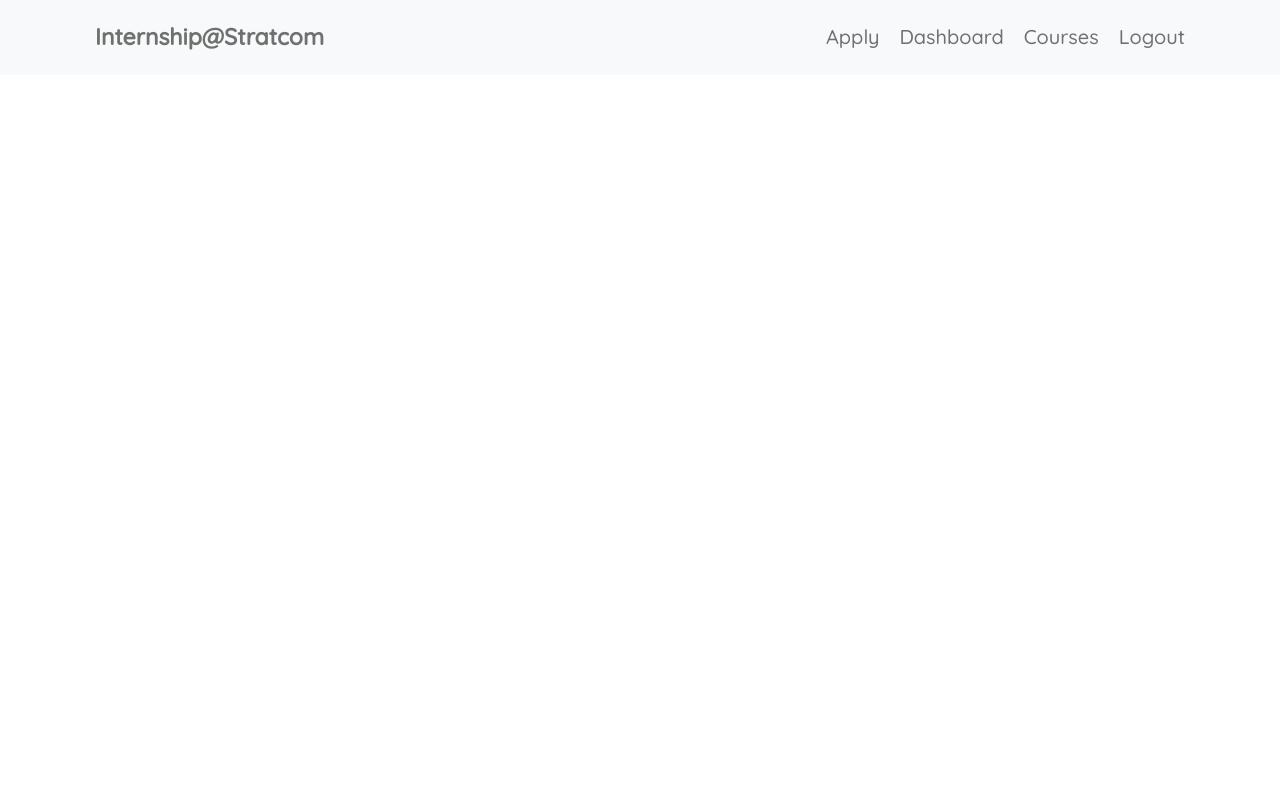
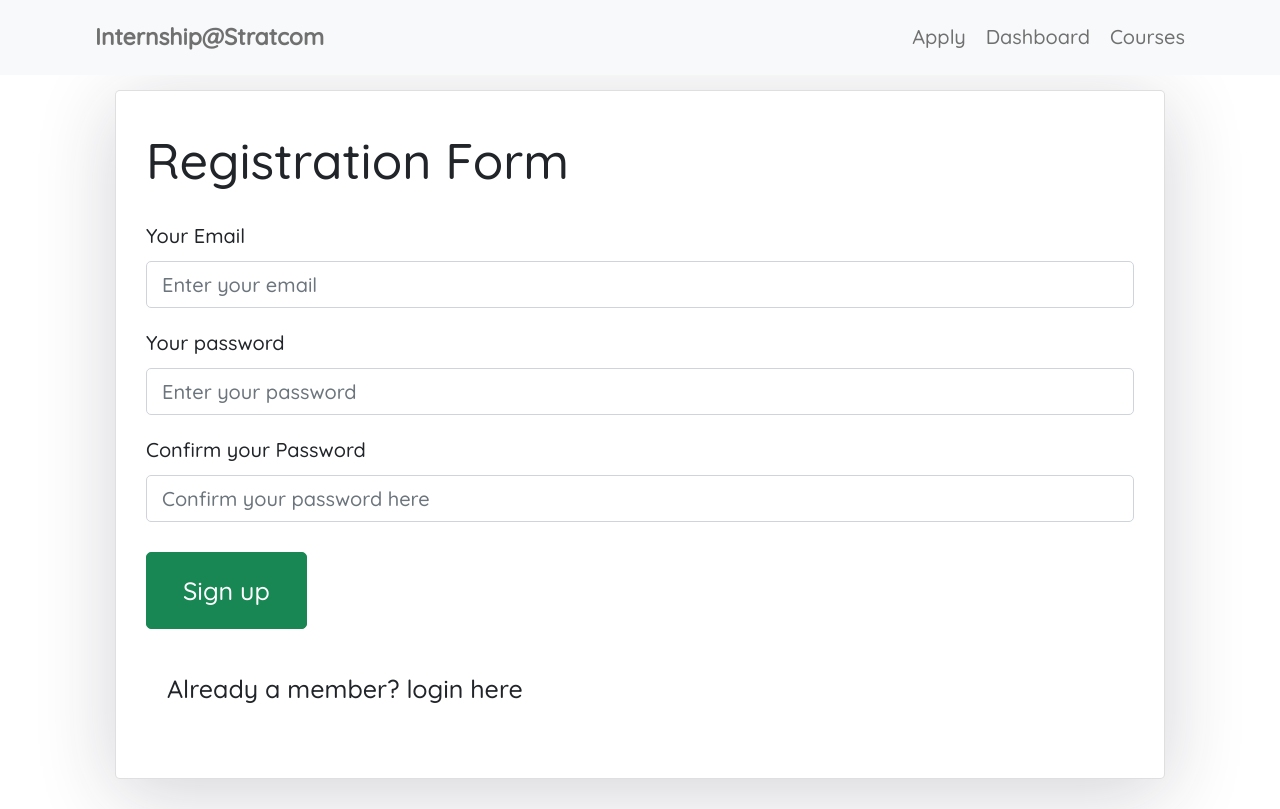
Before and after one commit to chambaga256/internship-system, a React (Create React App) app: page /register in a window 1280 px wide. Built offline with nearby package versions, Linux system fonts and the light colour scheme.

Commit message:
last frontend fixes

```diff
--- a/src/App.js
+++ b/src/App.js
@@ -7,13 +7,13 @@ import Col from "react-bootstrap/Col";
 import "bootstrap/dist/css/bootstrap.css";
 import '../node_modules/bootstrap/dist/css/bootstrap.min.css';
 import { BrowserRouter as Router, Switch, Route, Link } from "react-router-dom";
+import WelcomePage from "./components/WelcomePage/welcome-page";
 import LandingPage from "./components/LandingPage/landing-page";
 import Apply from "./components/ApplyPage/apply";
 import Dashboard from "./components/Dashboard/dashboard";
 import Courses from "./components/CoursesPage/courses";
-/*import Login from "./components/LoginPage/login";
-import Register from "./components/RegistrationPage/register";*/
-import Logout from "./components/LogoutPage/logout";
+import Login from "./components/LoginPage/login";
+import Register from "./components/RegistrationPage/register";
 import './App.css';
 
 function App() {
@@ -48,11 +48,6 @@ function App() {
                       Courses
                     </Link>
                   </Nav>
-                  <Nav>
-                    <Link to={"/logout"} className="nav-link">
-                      Logout
-                    </Link>
-                  </Nav>
                 </Nav>
               </Navbar.Collapse>
               </Nav>
@@ -65,11 +60,13 @@ function App() {
             <Col md={12}>
               <div className="wrapper">
                 <Switch>
+                  <Route exact path="/" component={WelcomePage} />
+                  <Route path="/login" component={Login} />
+                  <Route path="/register" component={Register} />
                   <Route exact path="/home" component={LandingPage} />
                   <Route path="/apply" component={Apply} />
                   <Route path="/dashboard" component={Dashboard} />
                   <Route path="/courses" component={Courses} />
-                  <Route path="/logout" component={Logout} />
                 </Switch>
               </div>
             </Col>
--- a/src/components/ApplyPage/apply.js
+++ b/src/components/ApplyPage/apply.js
@@ -6,6 +6,8 @@ import { Link } from "react-router-dom";
 import Jumbotron from "react-bootstrap/Jumbotron";
 import Card from "react-bootstrap/Card";
 import styles from "./applyPage.css";
+import Row from "react-bootstrap/Row";
+import Col from "react-bootstrap/Col";
 
 export default class Apply extends Component {
   render() {
@@ -71,6 +73,14 @@ export default class Apply extends Component {
             </Container>
           </Jumbotron>
         </Card>
+        <hr />
+        <div>
+          <Row>
+            <Col md={6}>
+              <p>Copyright &copy; 2021 Stratcom Company Limited</p>
+            </Col>
+          </Row>
+        </div>
         <br /> <br />
       </Container>
     );
--- /dev/null
+++ b/src/components/LoginPage/login.css
@@ -0,0 +1,8 @@
+.card{
+    padding: 2rem 0 2rem 0;
+    box-shadow: 0px 14px 80px rgba(34, 35, 58, 0.2);
+}
+
+.main{
+    padding-top: 2rem;
+}
--- a/src/components/LoginPage/login.js
+++ b/src/components/LoginPage/login.js
@@ -1,51 +1,53 @@
 import React, { Component } from "react";
+import Container from "react-bootstrap/Container";
+import Form from "react-bootstrap/Form";
+import Button from "react-bootstrap/Button";
 import { Link } from "react-router-dom";
+import Jumbotron from "react-bootstrap/Jumbotron";
+import Card from "react-bootstrap/Card";
+import styles from "./login.css";
 
 export default class Login extends Component {
   render() {
     return (
-      <form>
-        <h3>Access Your Account</h3>
-
-        <div className="form-group">
-          <label>Email address</label>
-          <input
-            type="email"
-            className="form-control"
-            placeholder="Enter email"
-          />
-        </div>
-
-        <div className="form-group">
-          <label>Password</label>
-          <input
-            type="password"
-            className="form-control"
-            placeholder="Enter password"
-          />
-        </div>
-
-        <div className="form-group">
-          <div className="custom-control custom-checkbox">
-            <input
-              type="checkbox"
-              className="custom-control-input"
-              id="customCheck1"
-            />&nbsp;&nbsp;
-            <label className="custom-control-label" htmlFor="customCheck1">
-              Remember me
-            </label>
-          </div>
-        </div>
-
+      <Container className={styles.main}>
+        <Card className={styles.card}>
+          <Jumbotron fluid>
+            <Container className={styles.Header}>
+                <b className="display-6">Login Form</b><br />
+              <Form>
+                  <br />
+                <Form.Group className="mb-3" controlId="formGroupEmail">
+                  <Form.Label>Your Email</Form.Label>
+                  <Form.Control type="email" placeholder="Enter your email" />
+                </Form.Group>
+                <Form.Group className="mb-3" controlId="formGroupPassword">
+                  <Form.Label>Your Password</Form.Label>
+                  <Form.Control
+                    type="text"
+                    placeholder="Enter your password here"
+                  />
+                  <br />
+                <Button variant="success" bg="block">
+                  <Link
+                    to={"/login"}
+                    style={{ textDecoration: "none", color: "white" }}
+                    className="btn btn-lg"
+                  >Login</Link>
+                </Button>
+                <br /><br />
+                <Link
+                    to={"/register"}
+                    style={{ textDecoration: "none", color: "dark" }}
+                    className="btn btn-lg"
+                  >Not a member? register here</Link>
+                </Form.Group>
+              </Form>
+            </Container>
+          </Jumbotron>
+        </Card>
         <br />
-        <button type="submit" className="btn btn-success btn-block btn-lg">
-          Submit
-        </button>
-        <p className="forgot-password text-right">
-          Forgot <Link to={"/forgot-password"}>password?</Link>
-        </p>
-      </form>
+      </Container>
     );
   }
 }
--- a/src/components/LogoutPage/logout.js
+++ /dev/null
@@ -1,11 +0,0 @@
-import React, { Component } from "react";
-
-export default class Logout extends Component{
-    render(){
-        return(
-            <div>
-                <p>Bye!</p>
-            </div>
-        );
-    }
-}
--- /dev/null
+++ b/src/components/RegistrationPage/register.css
@@ -0,0 +1,8 @@
+.card{
+    padding: 2rem 0 2rem 0;
+    box-shadow: 0px 14px 80px rgba(34, 35, 58, 0.2);
+}
+
+.main{
+    padding-top: 2rem;
+}
--- a/src/components/RegistrationPage/register.js
+++ b/src/components/RegistrationPage/register.js
@@ -1,38 +1,57 @@
 import React, { Component } from "react";
+import Container from "react-bootstrap/Container";
+import Form from "react-bootstrap/Form";
+import Button from "react-bootstrap/Button";
 import { Link } from "react-router-dom";
+import Jumbotron from "react-bootstrap/Jumbotron";
+import Card from "react-bootstrap/Card";
+import styles from "./register.css";
 
-export default class Register extends Component{
-    render(){
-        return(
-            <form>
-                <h3>Sign Up</h3>
-
-                <div className="form-group">
-                    <label>First name</label>
-                    <input type="text" className="form-control" placeholder="First name" />
-                </div>
-
-                <div className="form-group">
-                    <label>Last name</label>
-                    <input type="text" className="form-control" placeholder="Last name" />
-                </div>
-
-                <div className="form-group">
-                    <label>Email address</label>
-                    <input type="email" className="form-control" placeholder="Enter email" />
-                </div>
-
-                <div className="form-group">
-                    <label>Password</label>
-                    <input type="password" className="form-control" placeholder="Enter password" />
-                </div>
-
-                <br />
-                <button type="submit" className="btn btn-success btn-block btn-lg">Sign Up</button>
-                <p className="forgot-password text-right">
-                    Already registered <Link to={"/login"}>sign in?</Link>
-                </p>
-            </form>
-        );
-    }
+export default class Register extends Component {
+  render() {
+    return (
+      <Container className={styles.main}>
+        <Card className={styles.card}>
+          <Jumbotron fluid>
+            <Container className={styles.Header}>
+                <b className="display-6">Registration Form</b><br />
+              <Form>
+                  <br />
+                <Form.Group className="mb-3" controlId="formGroupEmail">
+                  <Form.Label>Your Email</Form.Label>
+                  <Form.Control type="email" placeholder="Enter your email" />
+                </Form.Group>
+                <Form.Group className="mb-3" controlId="formGroupPassword">
+                  <Form.Label>Your password</Form.Label>
+                  <Form.Control type="text" placeholder="Enter your password" />
+                </Form.Group>
+                <Form.Group className="mb-3" controlId="formGroupcPassword">
+                  <Form.Label>Confirm your Password</Form.Label>
+                  <Form.Control
+                    type="text"
+                    placeholder="Confirm your password here"
+                  />
+                  <br />
+                <Button variant="success" bg="block">
+                  <Link
+                    to={"/register"}
+                    style={{ textDecoration: "none", color: "white" }}
+                    className="btn btn-lg"
+                  >Sign up</Link>
+                </Button>
+                <br /><br />
+                <Link
+                    to={"/login"}
+                    style={{ textDecoration: "none", color: "dark" }}
+                    className="btn btn-lg"
+                  >Already a member? login here</Link>
+                </Form.Group>
+              </Form>
+            </Container>
+          </Jumbotron>
+        </Card>
+        <br />
+      </Container>
+    );
+  }
 }
--- /dev/null
+++ b/src/components/WelcomePage/welcome-page.js
@@ -0,0 +1,40 @@
+import React, { Component } from "react";
+import Jumbotron from "react-bootstrap/Jumbotron";
+import Button from "react-bootstrap/Button";
+import Container from "react-bootstrap/Container";
+import Card from "react-bootstrap/Card";
+import styles from "./welcomePage.css";
+import { Link } from "react-router-dom";
+import Row from "react-bootstrap/Row";
+import Col from "react-bootstrap/Col";
+
+export default class WelcomePage extends Component{
+    render(){
+        return(
+            <Container className={styles.main}>
+                <Card className={styles.card}>
+                    <Jumbotron fluid>
+                        <Container className={styles.Header}>
+                            <h1 className="display-6">Stratcom Company Limited</h1>
+
+                        <Col>
+                            <Row>
+                                <Col md={6}>
+                                    <Button variant="success" bg="block">
+                                    <Link to={"/login"} style={{ textDecoration: "none", color: "white" }} className="btn btn-lg">Login</Link>
+                                    </Button>
+                                </Col>
+                                <Col md={6}>
+                                    <Button variant="success" bg="block">
+                                    <Link to={"/register"} style={{ textDecoration: "none", color: "white" }} className="btn btn-lg">Register Now</Link>
+                                    </Button>
+                                </Col>
+                            </Row>
+                        </Col>
+                        </Container>
+                    </Jumbotron>
+                </Card>
+            </Container>
+        );
+    }
+}
--- /dev/null
+++ b/src/components/WelcomePage/welcomePage.css
@@ -0,0 +1,8 @@
+.card{
+    padding: 2rem 0 2rem 0;
+    box-shadow: 0px 14px 80px rgba(34, 35, 58, 0.2);
+}
+
+.main{
+    padding-top: 2rem;
+}
```
Also changed, not shown: src/components/CoursesPage/courses.js (+11 -1 lines), src/components/LandingPage/landing-page.js (+10 -0 lines).
